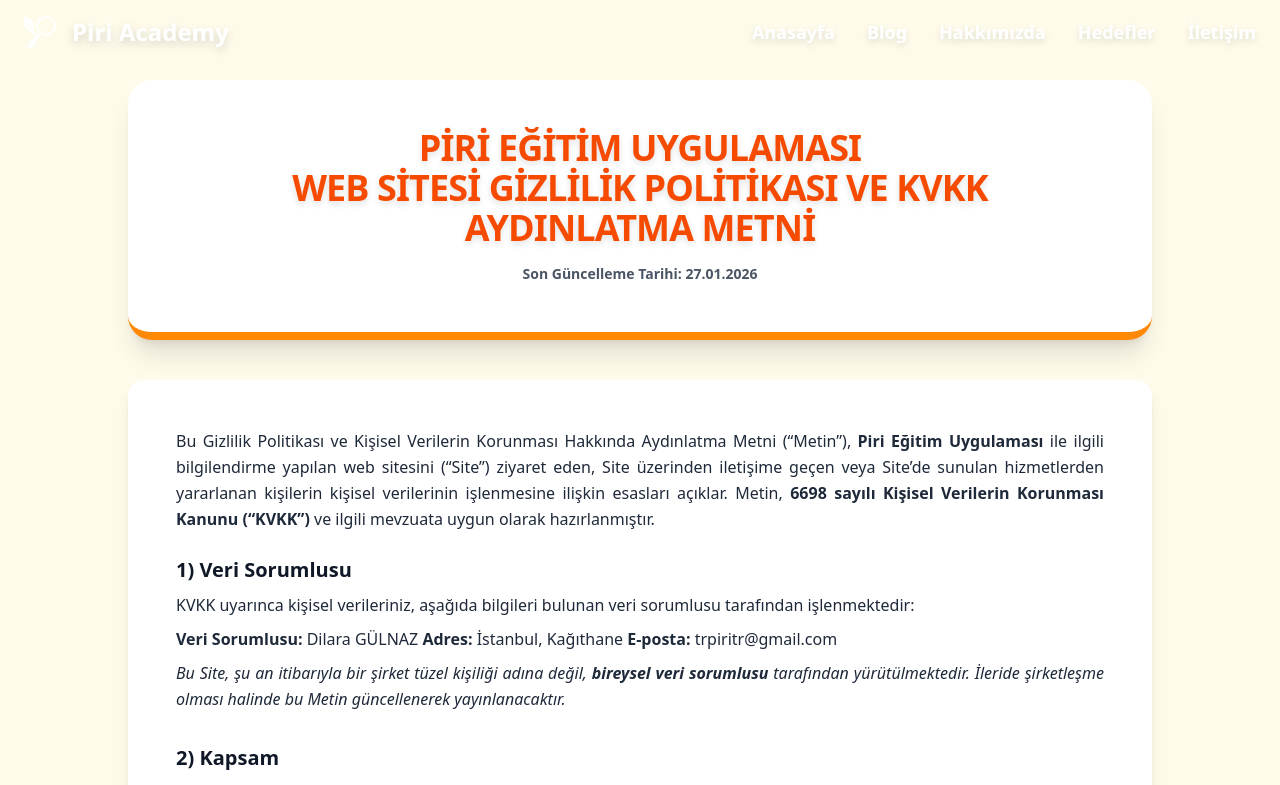
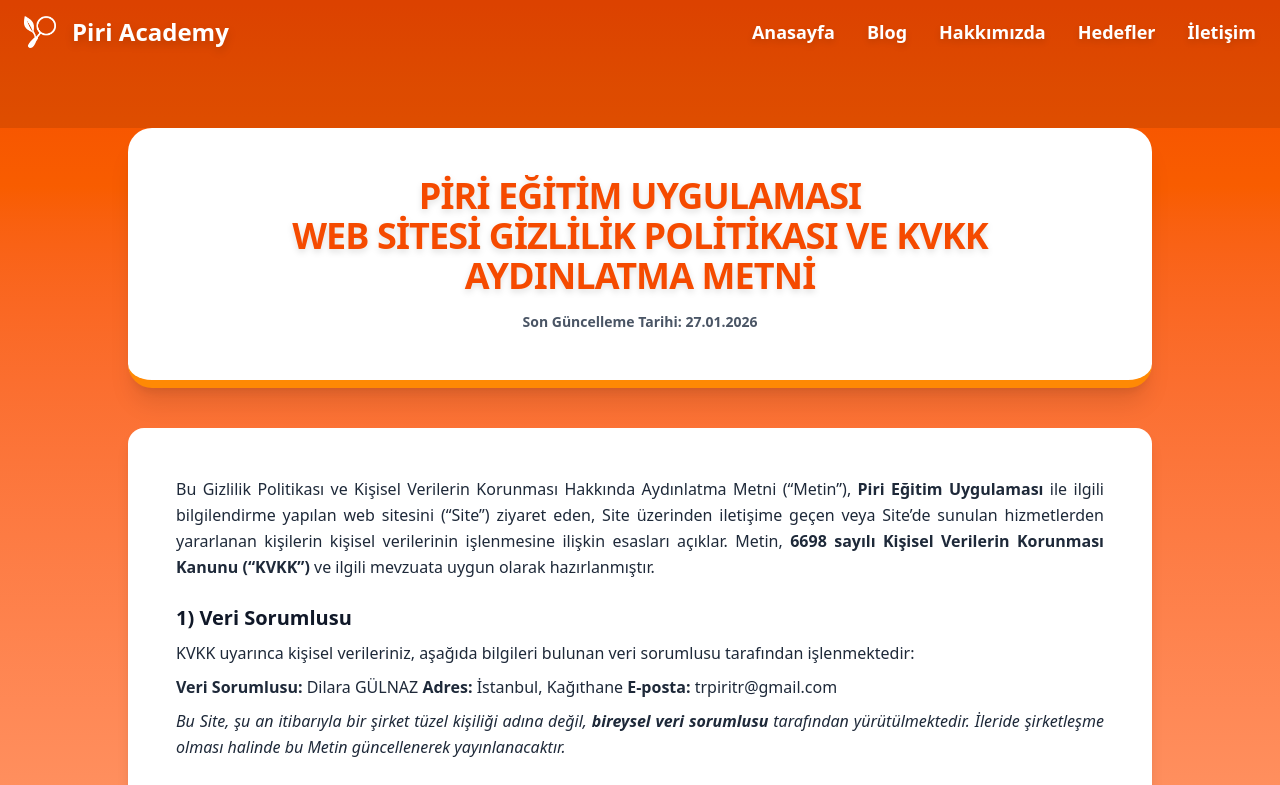
Before and after one commit to gmzseverr/piri-academy, a React (Vite) app: page /privacy in a window 1280 px wide. Shown: the top 785 px of the page. Built offline with nearby package versions, Linux system fonts and the light colour scheme; a web font is replaced by a local one.

Commit message:
bg-color

```diff
--- a/src/components/Privacy.jsx
+++ b/src/components/Privacy.jsx
@@ -4,7 +4,8 @@
 
 const Privacy = () => {
   return (
-    <section className="w-full px-3 py-12 md:py-20 bg-amber-50 min-h-screen">
+    <section className="w-full min-h-screen bg-gradient-to-b from-orange-600 via-amber-50 to-amber-50">
+        <div className="w-full h-24 md:h-32 bg-black/10"></div>
       <div className="container mx-auto px-4 sm:px-6 lg:px-8">
 
         {/* Başlık Kartı */}
```
